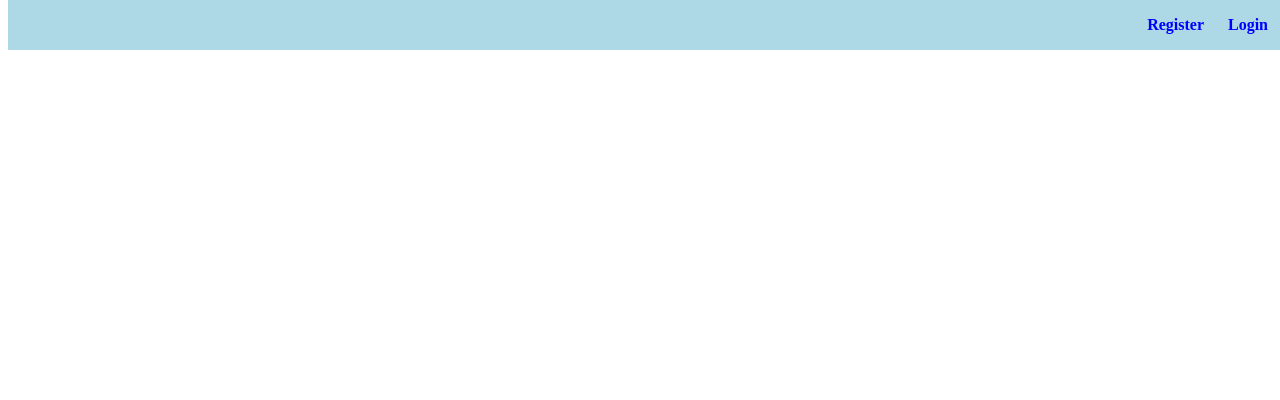
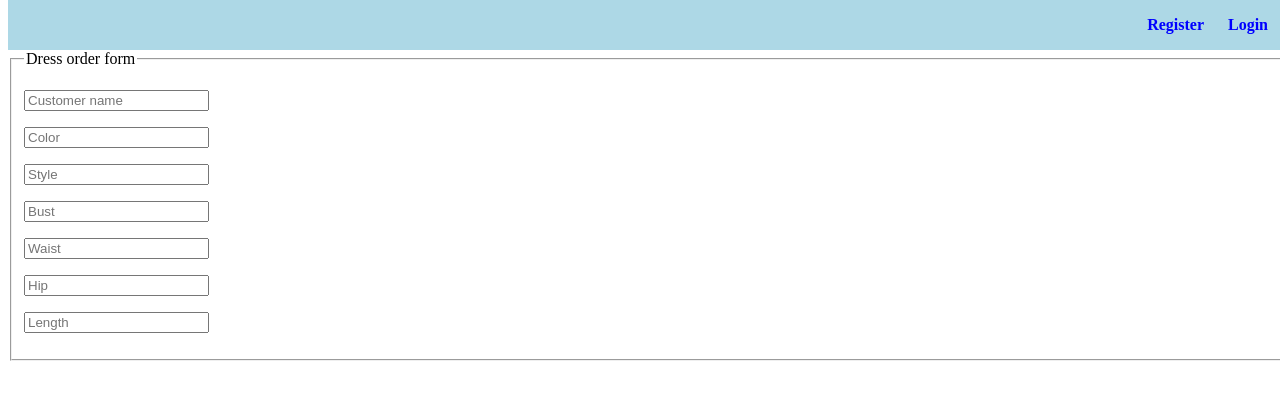
Before and after one commit to AniCodesIt/RegisterPage, a plain HTML site: page index.html in a window 1280 px wide. Drawn offline with Linux system fonts and the light colour scheme.

Commit message:
commit for commit

```diff
--- a/index.html
+++ b/index.html
@@ -12,7 +12,18 @@
             <li>Register</li>
             <li>Login</li>
         </ul>
+        <form>
+            <fieldset>
+                <legend>Dress order form</legend>
+                <p><input type="text" placeholder="Customer name"/></p>
+                <p><input type="text" placeholder="Color"/></p>
+                <p><input type="text" placeholder="Style"/></p>
+                <p><input type="text" placeholder="Bust"/></p>
+                <p><input type="text" placeholder="Waist"/></p>
+                <p><input type="text" placeholder="Hip"/></p>
+                <p><input type="text" placeholder="Length"/></p>
 
+            </fieldset>
 </nav>
 </body>
 </html>
```
Also changed, not shown: assets/seamstress.jpg (added).
